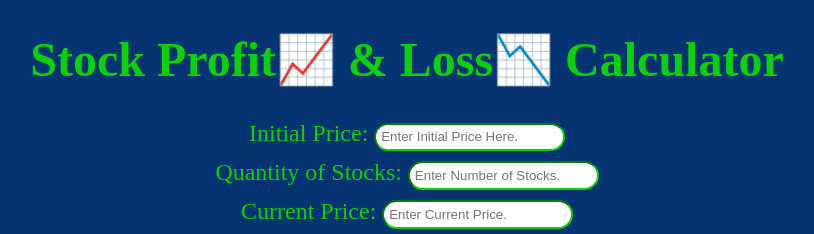
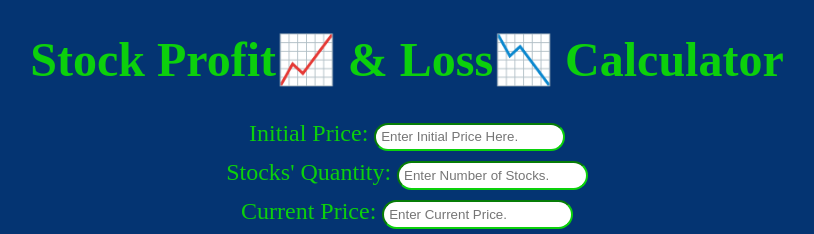
Before and after one commit to PrateekSum96/Mark-14, a plain HTML site: page index.html in a window 1280 px wide. Shown: the top 234 px of the page, without its empty margins (233-1047 px from the left). Drawn offline with Linux system fonts and the light colour scheme.

Commit message:
Update index.html

```diff
--- a/index.html
+++ b/index.html
@@ -19,7 +19,7 @@
       /></label>
 
       <label for="stocks-quantity"
-        >Quantity of Stocks:
+        >Stocks' Quantity:
         <input
           type="text"
           id="stocks-quantity"
```
